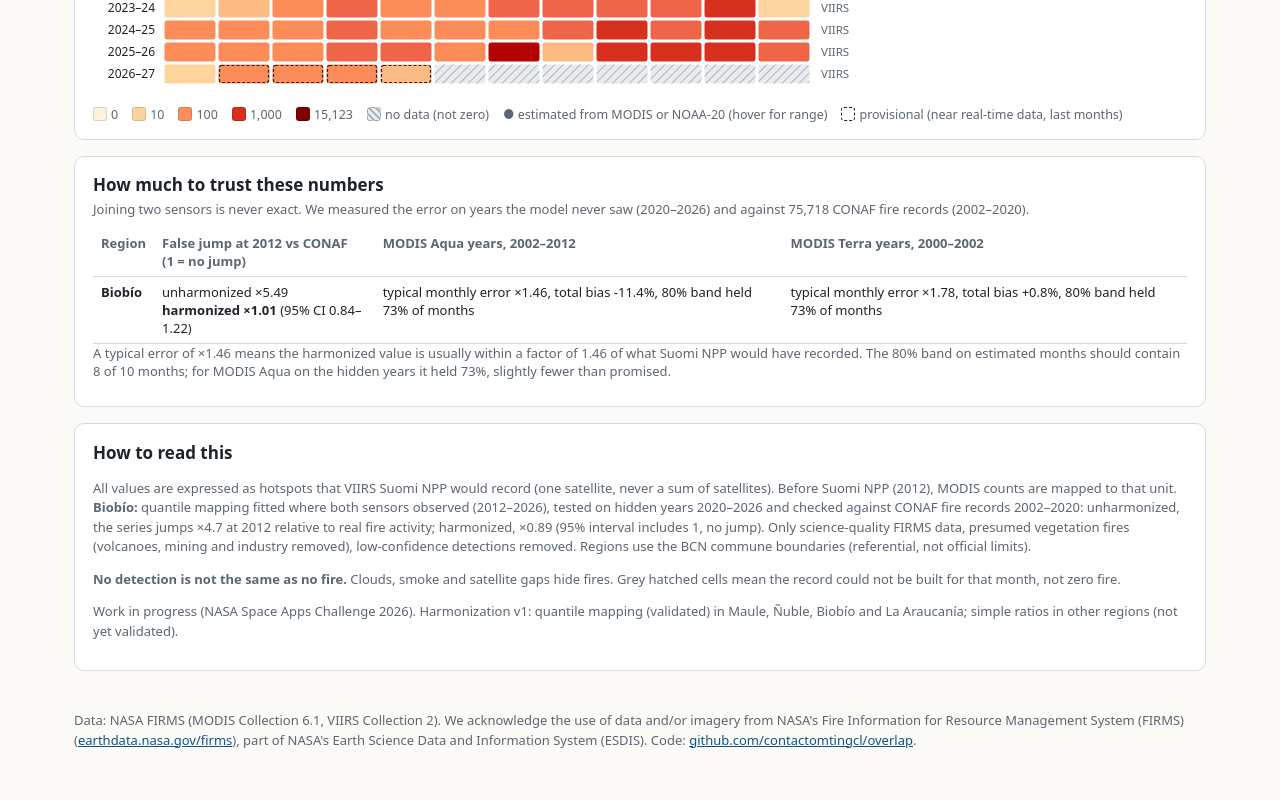
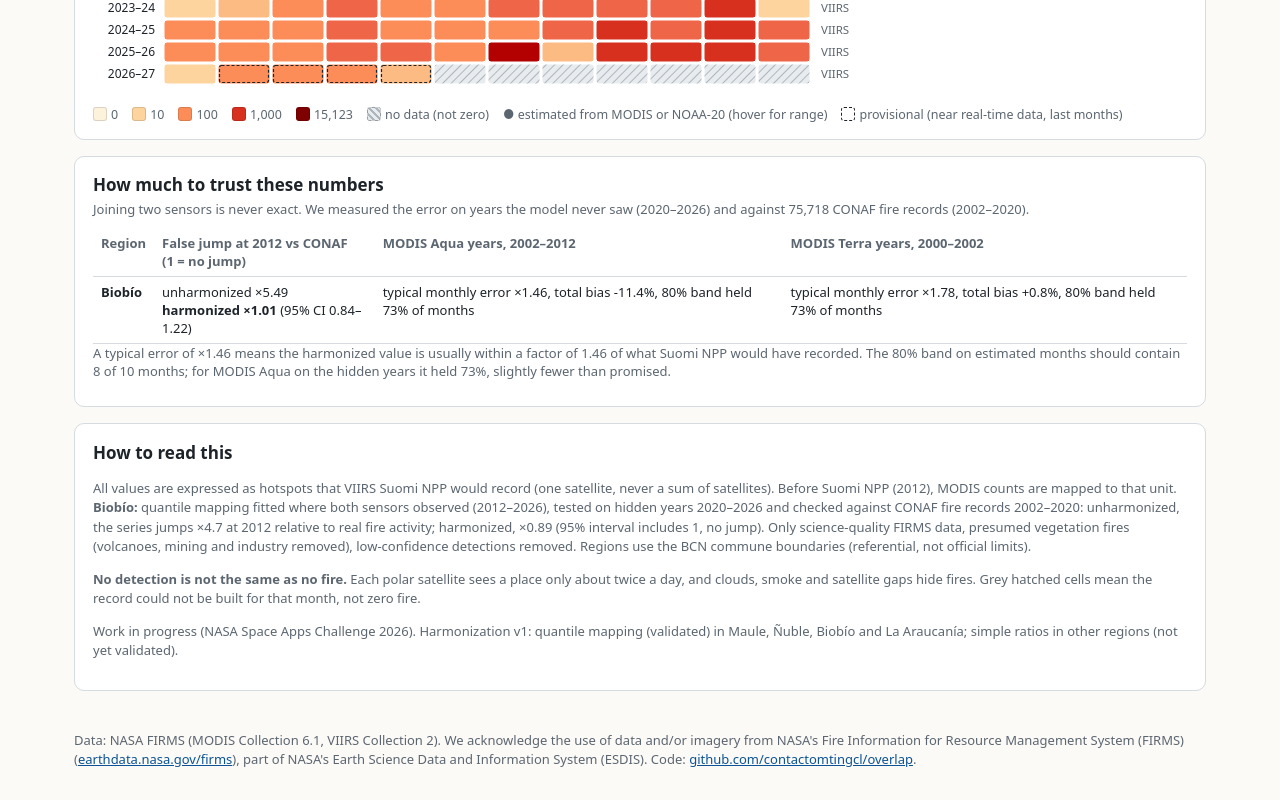
Before and after one commit to contactomtingcl/overlap, a plain HTML site: page app/index.html in a window 1280 px wide. Shown: the part 1020-1820 px from the top of the page. Drawn offline with Linux system fonts and the light colour scheme.

Commit message:
README: limitaciones conocidas y hoja de ruta (incluye lo aprendido de ARSET: dos pasadas al día, píxel en el borde, GOES)
Co-Authored-By: Claude Opus 5.5 <noreply@anthropic.com>
Claude-Session: https://claude.ai/code/session_01S263bJaRc2K41BfGQYFpaf

```diff
--- a/app/index.html
+++ b/app/index.html
@@ -89,7 +89,7 @@
   <section class="card notes" aria-label="Method and limits">
     <h2 style="color:var(--ink)">How to read this</h2>
     <p id="method"></p>
-    <p><b>No detection is not the same as no fire.</b> Clouds, smoke and satellite gaps hide fires. Grey hatched cells mean the record could not be built for that month, not zero fire.</p>
+    <p><b>No detection is not the same as no fire.</b> Each polar satellite sees a place only about twice a day, and clouds, smoke and satellite gaps hide fires. Grey hatched cells mean the record could not be built for that month, not zero fire.</p>
     <p>Work in progress (NASA Space Apps Challenge 2026). Harmonization v1: quantile mapping (validated) in Maule, Ñuble, Biobío and La Araucanía; simple ratios in other regions (not yet validated).</p>
   </section>
 </main>
```
Also changed, not shown: 1 other file.
